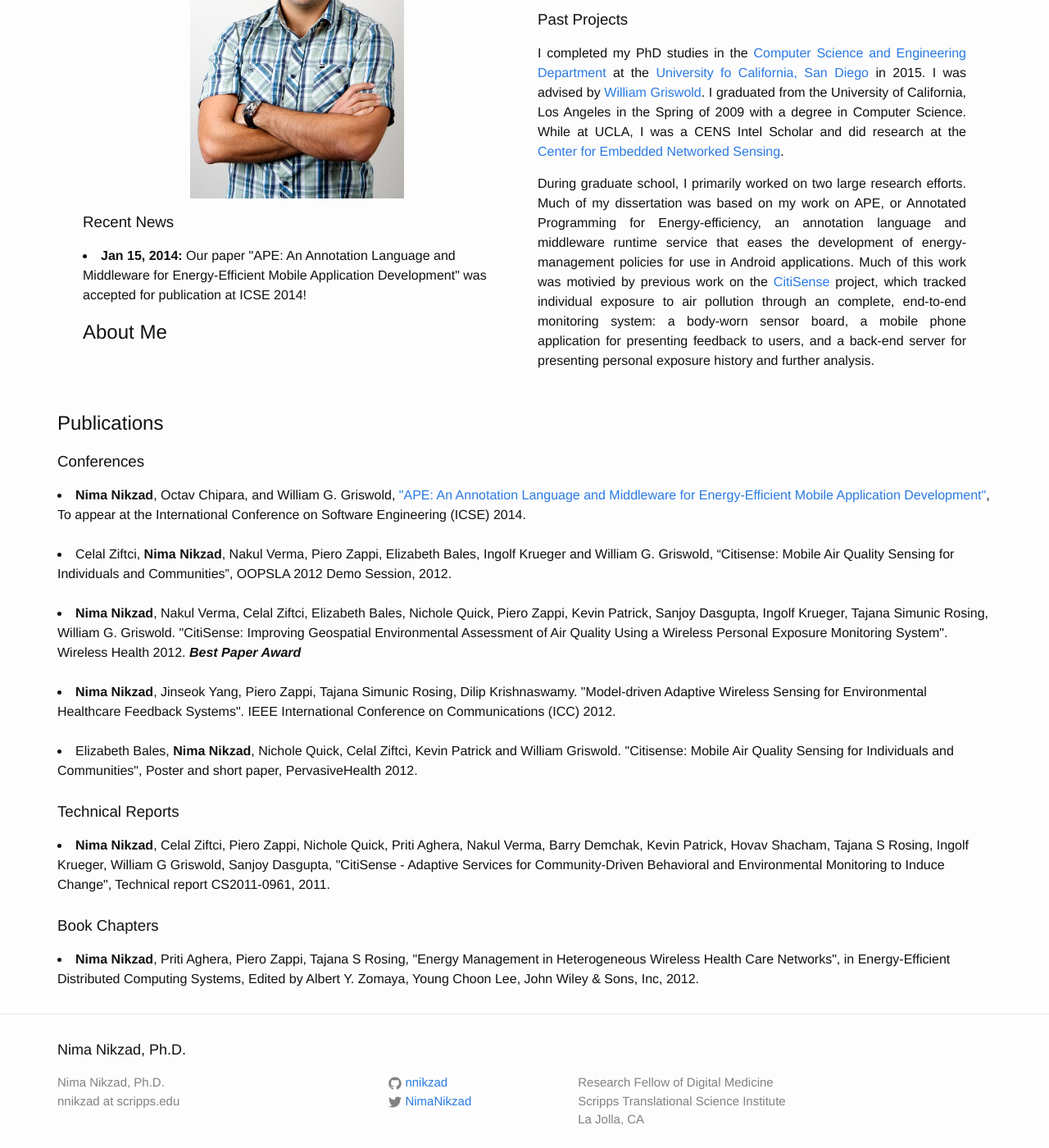
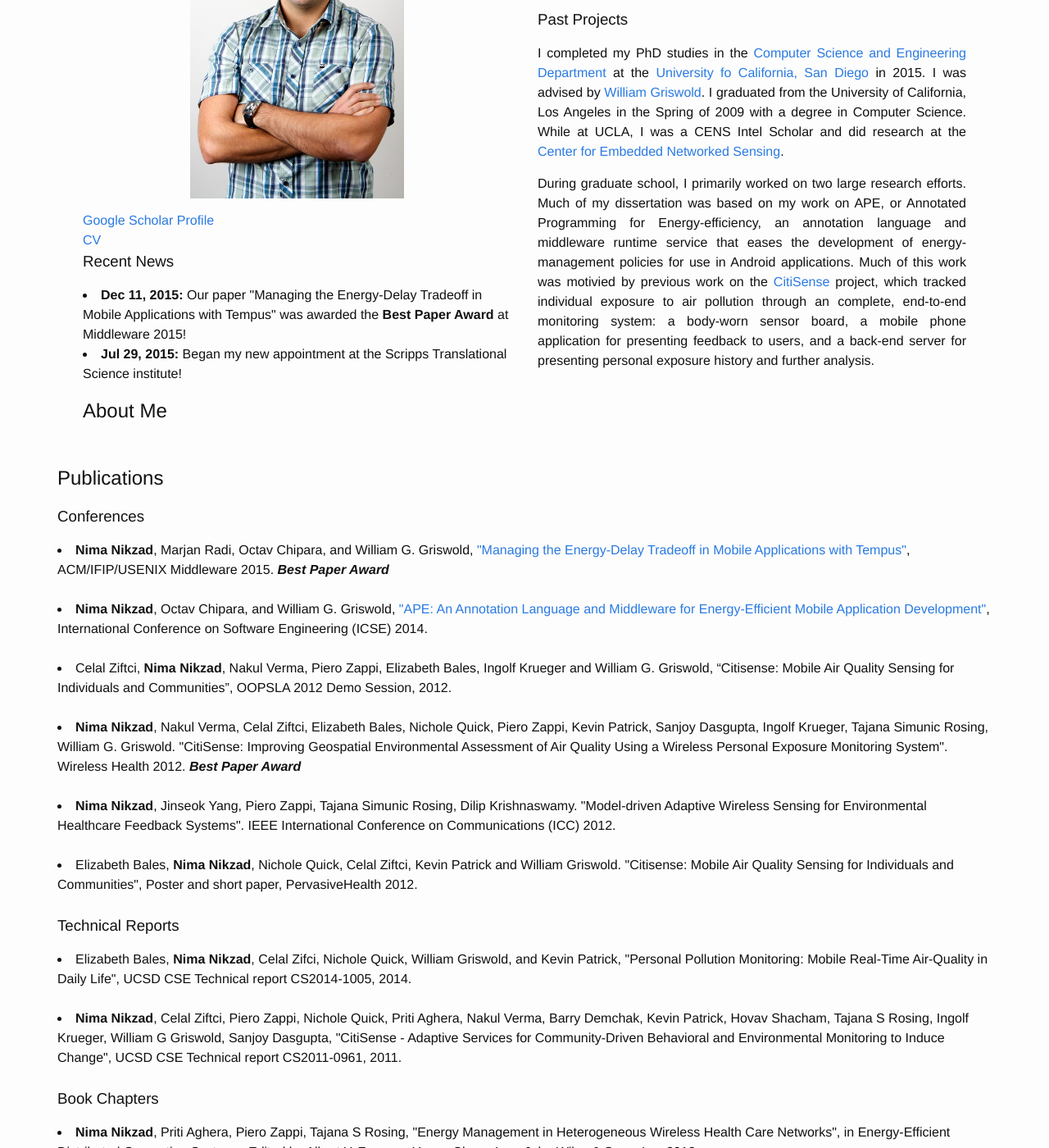
Before and after one commit to NNikzad/nnikzad.github.io, a Jekyll site: the page built from index.html, in a window 1280 px wide and 1400 px high, scrolled down 357 px. Shown: the whole window at 82% size. Built offline with Jekyll 4.4.1, drawn with Linux system fonts in a browser that asks for light colours.

Commit message:
Added papers and CV

```diff
--- a/index.html
+++ b/index.html
@@ -14,10 +14,16 @@ layout: default
                 <img align="center" height=50% width=50% src="images/nnikzad_cropped.png">
             </p>
 
+
+            <a href="https://scholar.google.com/citations?user=bSlYI1cAAAAJ&hl=en">Google Scholar Profile</a>
+            </br>
+            <a href="./files/Nikzad_STSI_CV.pdf">CV</a>
+
             <!-- Recent News -->
             <h3>Recent News</h3>
             <p align="justify">
-                <li><b>Jan 15, 2014:</b> Our paper "APE: An Annotation Language and Middleware for Energy-Efficient Mobile Application Development" was accepted for publication at ICSE 2014!
+                <li><b>Dec 11, 2015:</b> Our paper "Managing the Energy-Delay Tradeoff in Mobile Applications with Tempus" was awarded the <b>Best Paper Award</b> at Middleware 2015!</li>
+                <li><b>Jul 29, 2015:</b> Began my new appointment at the Scripps Translational Science institute!</li>
             </p>
 
             <!-- About Me -->
@@ -49,7 +55,9 @@ layout: default
 
         <h2>Publications</h2>
         <h3> Conferences </h3>
-        <li> <b>Nima Nikzad</b>, Octav Chipara, and William G. Griswold, <a href="./files/icse2014.pdf">"APE: An Annotation Language and Middleware for Energy-Efficient Mobile Application Development"</a>, To appear at the International Conference on Software Engineering (ICSE) 2014.</li>
+        <li> <b>Nima Nikzad</b>, Marjan Radi, Octav Chipara, and William G. Griswold, <a href="http://homepage.cs.uiowa.edu/~ochipara/papers/middleware15.pdf">"Managing the Energy-Delay Tradeoff in Mobile Applications with Tempus"</a>, ACM/IFIP/USENIX Middleware 2015. <b><i>Best Paper Award</b></i></li>
+        </br>
+        <li> <b>Nima Nikzad</b>, Octav Chipara, and William G. Griswold, <a href="./files/icse2014.pdf">"APE: An Annotation Language and Middleware for Energy-Efficient Mobile Application Development"</a>, International Conference on Software Engineering (ICSE) 2014.</li>
         </br>
         <li> Celal Ziftci, <b>Nima Nikzad</b>, Nakul Verma, Piero Zappi, Elizabeth Bales, Ingolf Krueger and William G. Griswold, “Citisense: Mobile Air Quality Sensing for Individuals and Communities”, OOPSLA 2012 Demo Session, 2012.</li>
         </br>
@@ -62,13 +70,16 @@ layout: default
         </br>
 
         <h3> Technical Reports </h3>
-        <li> <b>Nima Nikzad</b>, Celal Ziftci, Piero Zappi, Nichole Quick, Priti Aghera, Nakul Verma, Barry Demchak, Kevin Patrick, Hovav Shacham, Tajana S Rosing, Ingolf Krueger, William G Griswold, Sanjoy Dasgupta, "CitiSense - Adaptive Services for Community-Driven Behavioral and Environmental Monitoring to Induce Change", Technical report CS2011-0961, 2011. </li>
+        <li> Elizabeth Bales, <b>Nima Nikzad</b>, Celal Zifci, Nichole Quick, William Griswold, and Kevin Patrick, "Personal Pollution Monitoring: Mobile Real-Time Air-Quality in Daily Life", UCSD CSE Technical report CS2014-1005, 2014.</li>
+        </br>
+        <li> <b>Nima Nikzad</b>, Celal Ziftci, Piero Zappi, Nichole Quick, Priti Aghera, Nakul Verma, Barry Demchak, Kevin Patrick, Hovav Shacham, Tajana S Rosing, Ingolf Krueger, William G Griswold, Sanjoy Dasgupta, "CitiSense - Adaptive Services for Community-Driven Behavioral and Environmental Monitoring to Induce Change", UCSD CSE Technical report CS2011-0961, 2011. </li>
 
         </br>
 
         <h3> Book Chapters </h3>
         <li> <b>Nima Nikzad</b>, Priti Aghera, Piero Zappi, Tajana S Rosing, "Energy Management in Heterogeneous Wireless Health Care Networks", in Energy-Efficient Distributed Computing Systems, Edited by Albert Y. Zomaya, Young Choon Lee, John Wiley & Sons, Inc, 2012.</li>
 
+        </br>
 
   <!-- Comment out the boiler plate...
   <h1 class="page-heading">Posts</h1>
```
Also changed, not shown: 1 other file.
